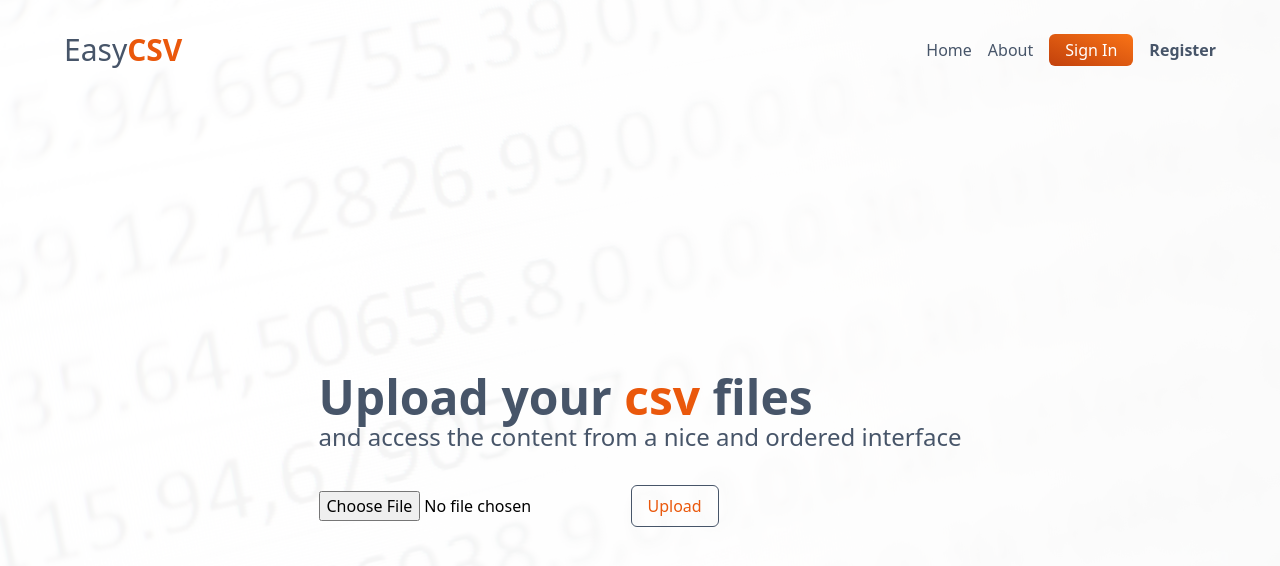
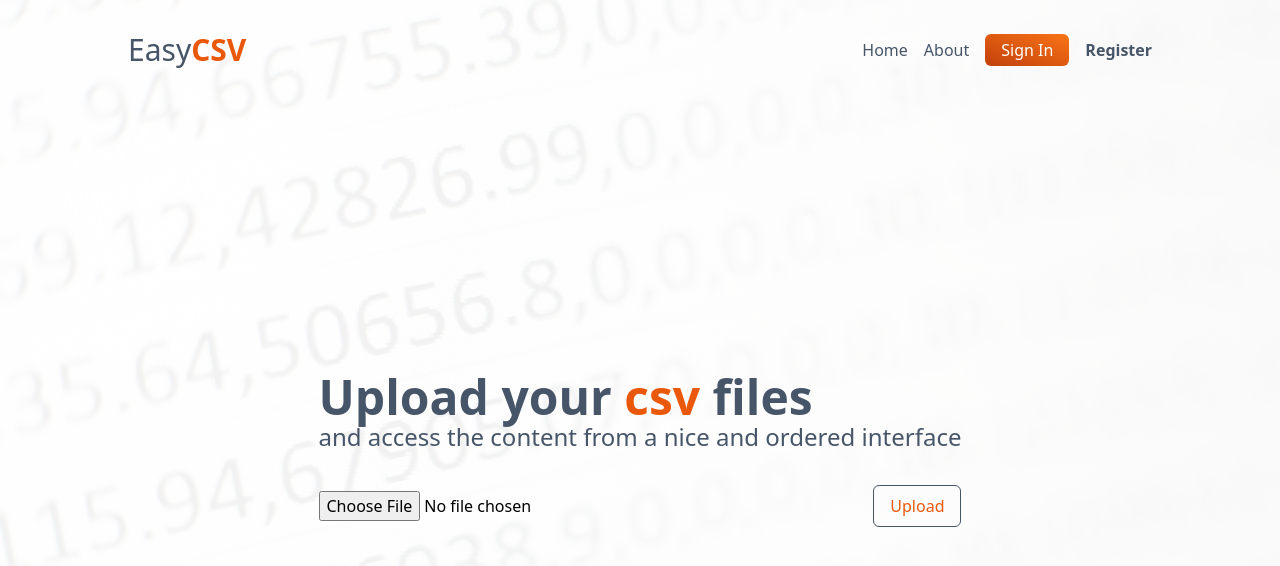
Before and after one commit to Canfry/easy-contact-client, a React (Vite) app: page / in a window 1280 px wide. Shown: the top 566 px of the page. Built offline with nearby package versions, Linux system fonts and the light colour scheme.

Commit message:
UI little adjustments

```diff
--- a/src/App.jsx
+++ b/src/App.jsx
@@ -49,7 +49,10 @@ function App() {
           <p className='text-2xl text-slate-600'>
             and access the content from a nice and ordered interface
           </p>
-          <form onSubmit={handleSubmit} className='mt-8'>
+          <form
+            onSubmit={handleSubmit}
+            className='mt-8 flex items-center justify-between'
+          >
             <input
               type='file'
               onChange={handleOnChange}
@@ -57,7 +60,7 @@ function App() {
             />
             <button
               type='submit'
-              className='border border-slate-600 bg-transparent text-orange-600 py-2 px-4 rounded-md'
+              className='border border-slate-600 bg-transparent text-orange-600 py-2 px-4 rounded-md hover:bg-orange-600 hover:border-orange-600 hover:text-white'
             >
               Upload
             </button>
@@ -65,7 +68,14 @@ function App() {
         </div>
       </main>
 
-      {/* <div>{JSON.stringify(contacts)}</div> */}
+      <div>
+        {contacts?.map((contact) => (
+          <>
+            <p key={contact.Name}>{contact.Name}</p>
+            <p>{contact.Mobile}</p>
+          </>
+        ))}
+      </div>
     </div>
   );
 }
--- a/src/components/Header.jsx
+++ b/src/components/Header.jsx
@@ -2,7 +2,7 @@ import { Link } from 'react-router-dom';
 
 export default function Header() {
   return (
-    <header className='px-16 py-8 text-slate-600 flex items-center justify-between grow-0'>
+    <header className='px-32 py-8 text-slate-600 flex items-center justify-between grow-0'>
       <div>
         <Link to='/'>
           <h1 className='text-3xl'>
--- a/src/index.css
+++ b/src/index.css
@@ -14,7 +14,7 @@ body::before {
   top: 0;
   width: 100%;
   height: 100%;
-  opacity: 0.04;
+  opacity: 0.05;
   background-image: url('./assets/mika-baumeister-Wpnoqo2plFA-unsplash.jpg');
   background-repeat: no-repeat;
   background-position: 0;
```
